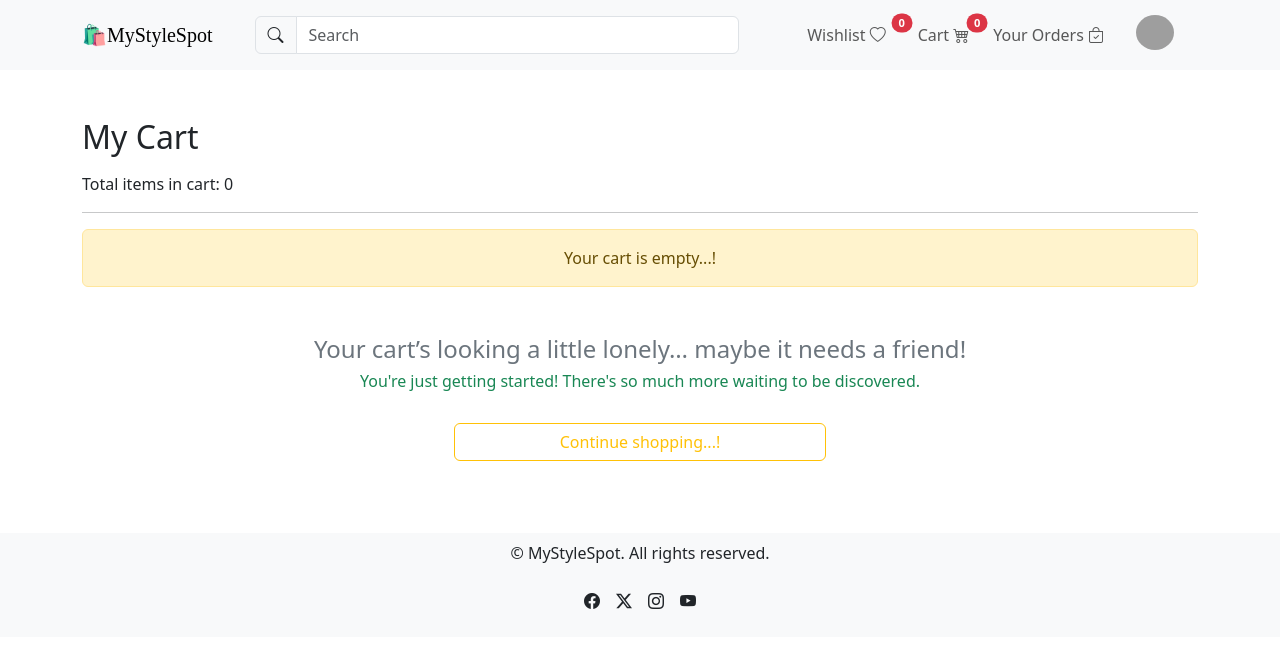
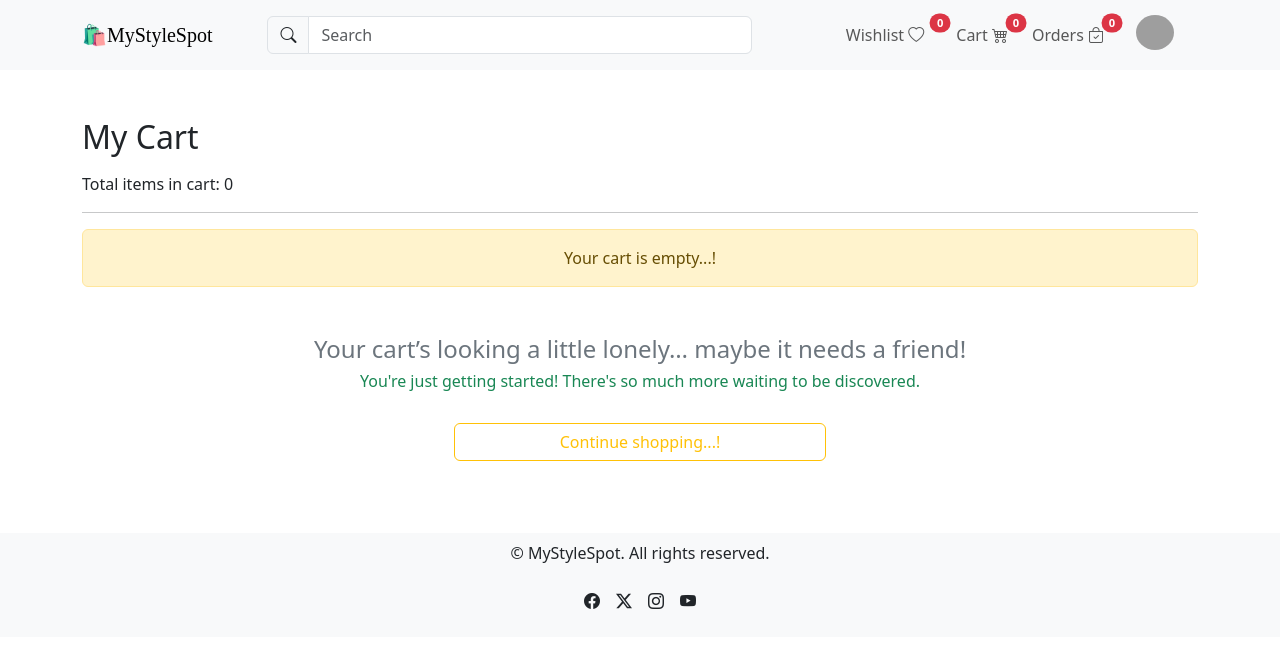
Before and after one commit to vais2004/ecom-project, a React (Create React App) app: page /cart in a window 1280 px wide. Shown: the top 648 px of the page. Built offline with nearby package versions, Linux system fonts and the light colour scheme; grey boxes are pictures that could not be loaded.

Commit message:
update : Header

```diff
--- a/src/components/Header.jsx
+++ b/src/components/Header.jsx
@@ -19,6 +19,8 @@ const Navbar = () => {
   const wishlistCount = useSelector(
     (state) => state.wishlist?.wishlistItems?.length || 0
   );
+  const orders = JSON.parse(localStorage.getItem("orders")) || [];
+  const totalOrderCount = orders.length;
 
   const user = useSelector((state) => state.user.userInfo);
   const isAuthenticated = Boolean(user);
@@ -90,7 +92,12 @@ const Navbar = () => {
               <Link
                 to="/orders"
                 className="nav-link pe-2 px-3 position-relative">
-                Your Orders <i class="bi bi-bag-check"></i>
+                Orders <i class="bi bi-bag-check"></i>
+              <span
+                  className="position-absolute top-0 me-5 mt-2 start-100 translate-middle badge rounded-pill bg-danger"
+                  style={{ fontSize: "0.7rem" }}>
+                  {totalOrderCount}
+                </span>
               </Link>
 
               <div className="position-relative">
```
